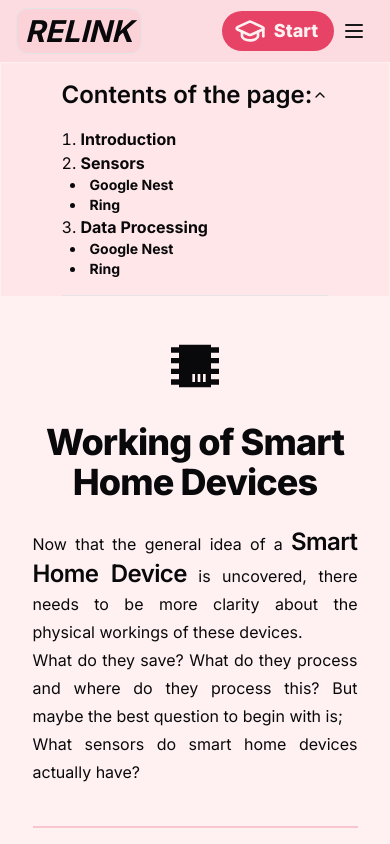
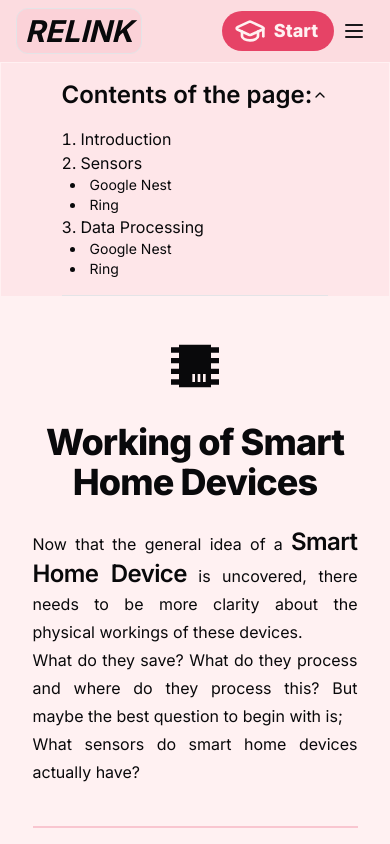
Before and after one commit to evebrnd/eps, a Next.js app: page /eps/chapters/three in a window 390 px wide. Both pictures are taken after a click on the button "Contents of the page:". Shown: the top 844 px of the page. Built offline with nearby package versions, Linux system fonts and the light colour scheme.

Commit message:
fix: changed the way the mobile navbar worked

```diff
--- a/src/components/SideBar.tsx
+++ b/src/components/SideBar.tsx
@@ -25,7 +25,7 @@ const Sidebar: React.FC<SidebarProps> = ({ chapters }) => {
   const renderChapters = (chapters: Chapter[], level: number = 0) => {
     return chapters.map((chapter, index) => (
       <li key={chapter.id}>
-        <a href={`#${chapter.id}`} className={`hover:text-foreground hover:underline ${chapter.isInViewport ? "text-foreground font-bold" : "text-muted-foreground"}`}>
+        <a href={`#${chapter.id}`} className={`hover:text-foreground hover:underline ${chapter.isInViewport ? "md:text-foreground md:font-bold" : "md:text-muted-foreground"}`}>
           {chapter.title}
         </a>
         {chapter.subChapters && (
```
